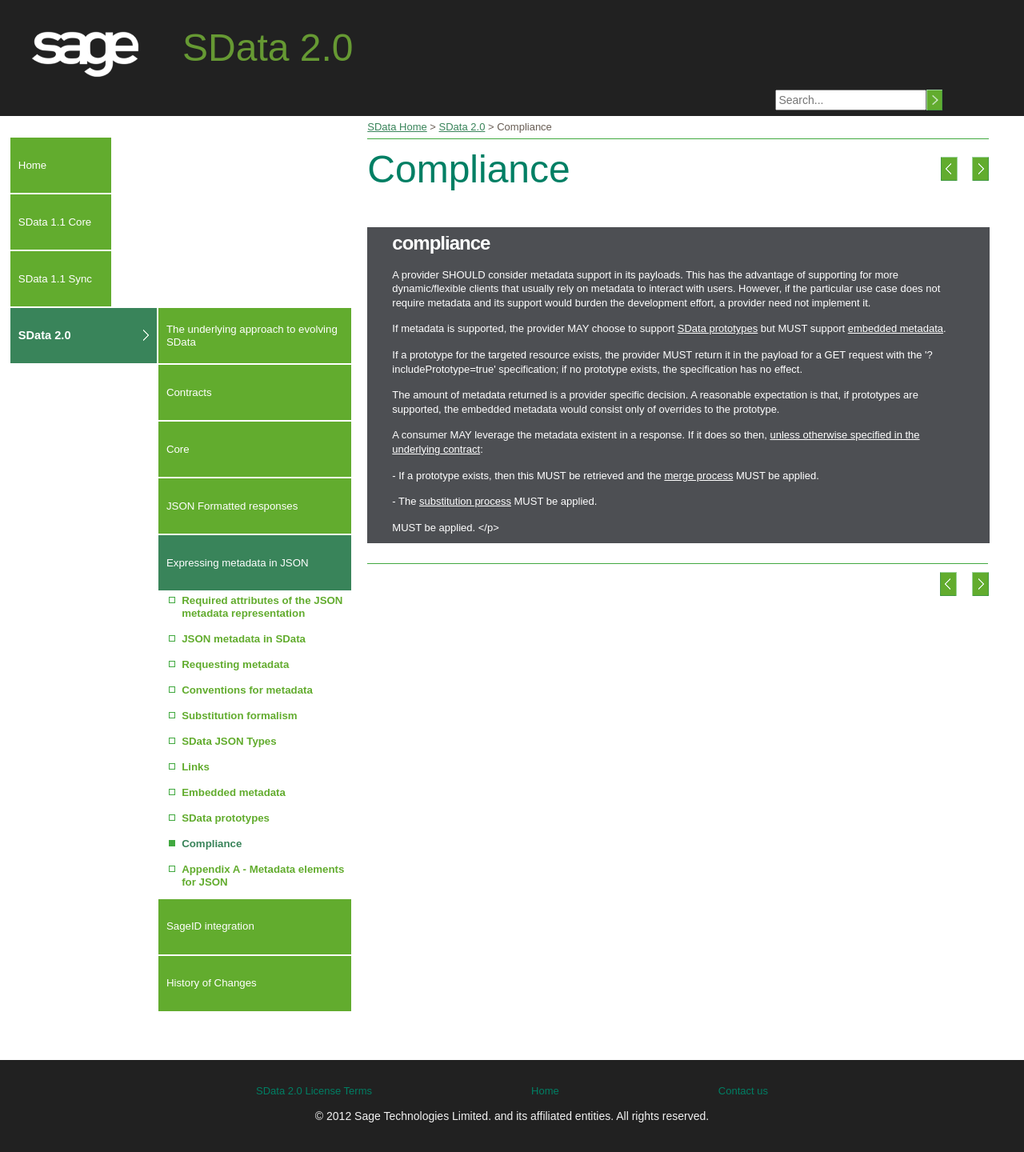
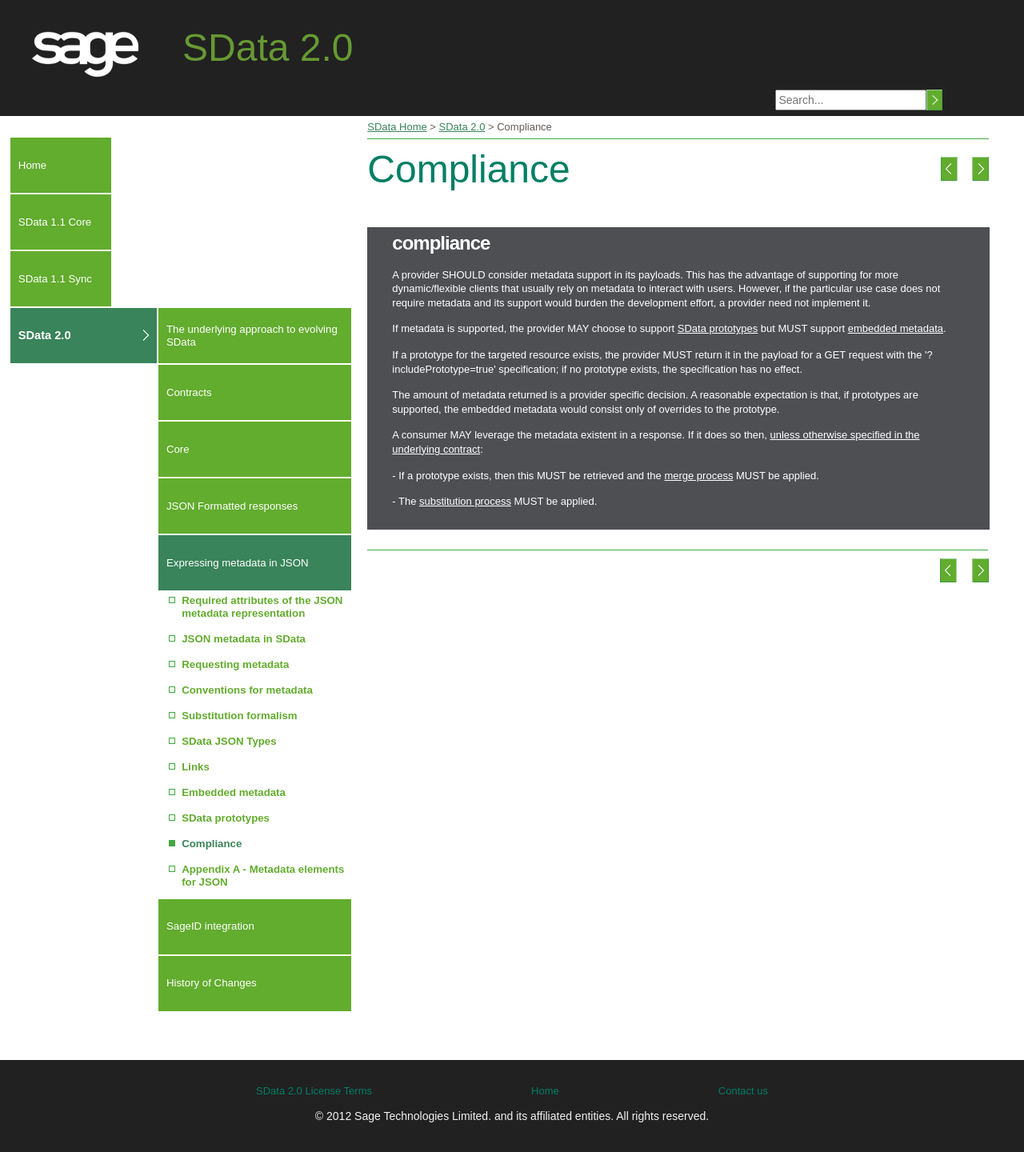
Before and after one commit to kaqa/SData-2.0, a Jekyll site: the page built from pages/20/05-1100.md, in a window 1280 px wide. Shown: the whole page at 80% size. Built offline with Jekyll 4.4.1, drawn with Linux system fonts in a browser that asks for light colours.

Commit message:
Update 05-1100.md

```diff
--- a/pages/20/05-1100.md
+++ b/pages/20/05-1100.md
@@ -24,8 +24,8 @@
 <p>A consumer MAY leverage the metadata existent in a response. If it does so then, <u>unless otherwise
 specified in the underlying contract</u>:</p>
 <p>
-- If a prototype exists, then this MUST be retrieved and the <a href="../05-1004/" title="10.4 Merge process"> merge process</a> MUST be applied.</p>
-<p>-  The <a href="../05-0600/" title="6 Substitution formalism"> substitution process</a> MUST be applied.</p> MUST be applied. </p>
+- If a prototype exists, then this MUST be retrieved and the <a href="../05-1000/" title="10.4 Merge process"> merge process</a> MUST be applied.</p>
+<p>-  The <a href="../05-0600/" title="6 Substitution formalism"> substitution process</a> MUST be applied.</p>
 </blockquote>
 
 ***
```
